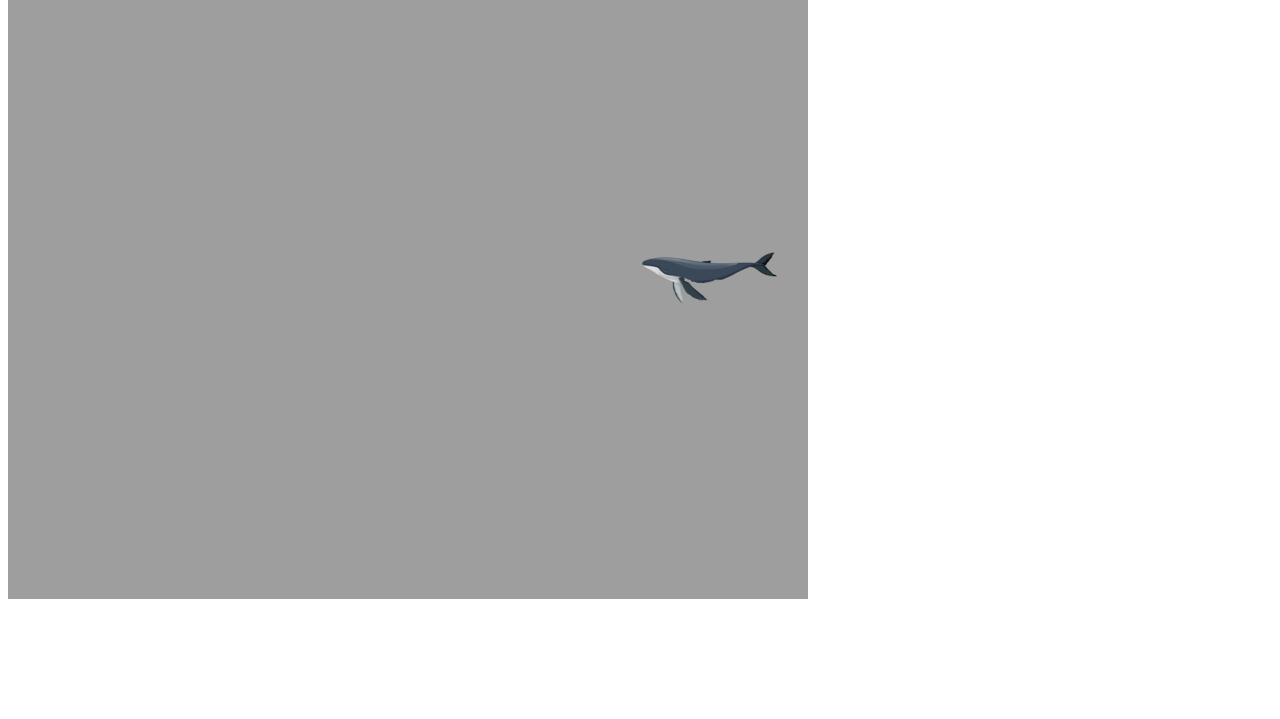
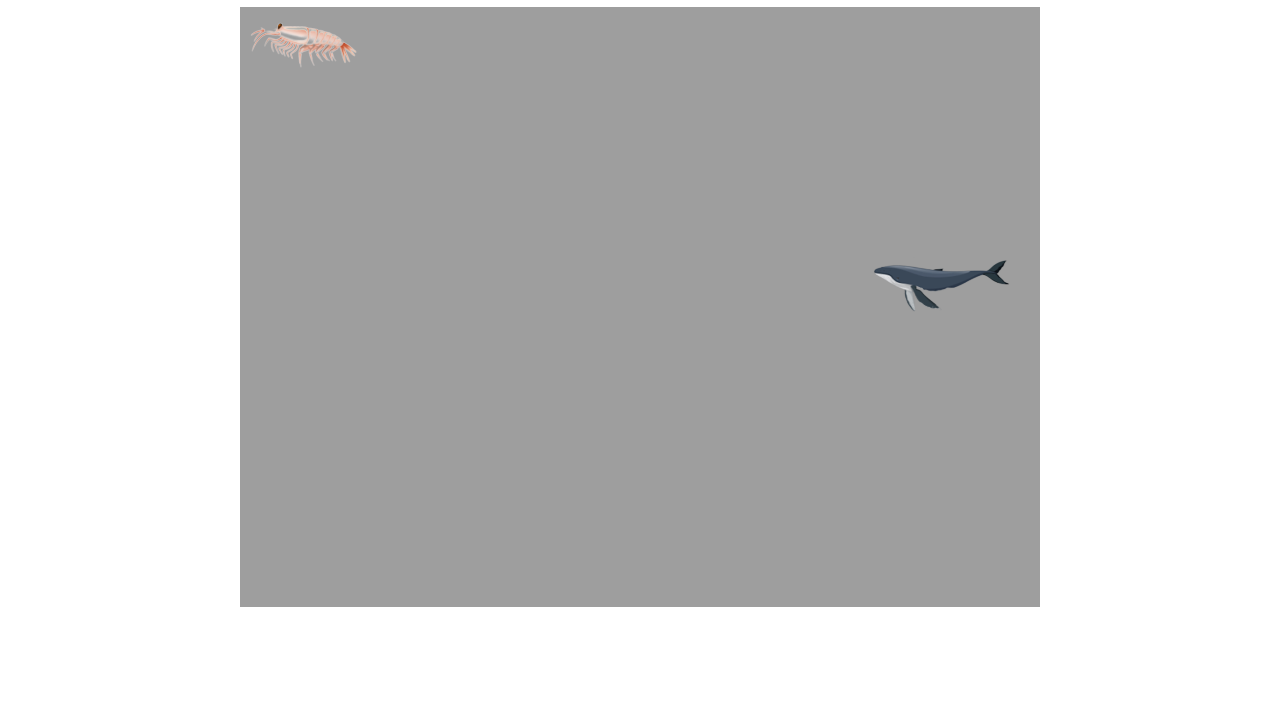
Before and after one commit to mmrector8/Henry-the-Humpback-Game, a website built with webpack: page index.html in a window 1280 px wide. Shown: the part 81-800 px from the top of the page. Built offline with nearby package versions, Linux system fonts and the light colour scheme.

Commit message:
One krill added to page

```diff
--- a/index.html
+++ b/index.html
@@ -12,6 +12,9 @@
     <div class="title" id = "title">
         <h1> Henry, the Humpback Whale Game</h1>
     </div>
-    <canvas id="game-canvas" width="800" height = "600"> </canvas>
+    <div class = "canvas">
+        <canvas id="game-canvas" width="800" height="600"> </canvas>
+    </div>
+
 </body>
 </html>
--- a/src/index.scss
+++ b/src/index.scss
@@ -0,0 +1,5 @@
+.title, .canvas {
+    display: flex;
+    justify-content: center;
+    align-items: center;
+}
--- a/src/scripts/game_view.js
+++ b/src/scripts/game_view.js
@@ -1,5 +1,6 @@
 import Game from "./game.js"
 import Henry from "./henry.js"
+import Krill from "./krill.js";
 
 const CANVAS_WIDTH = 800;
 const CANVAS_HEIGHT = 600;
@@ -15,6 +16,7 @@ export default class GameView{
         this.game = new Game(ctx);
         this.ctx = ctx;
         this.henry = new Henry(CANVAS_WIDTH, CANVAS_HEIGHT, ctx);
+        this.krill = new Krill(CANVAS_WIDTH, CANVAS_HEIGHT, ctx)
         this.animate();
     }
 
@@ -24,10 +26,9 @@ export default class GameView{
         //this.ctx.drawImage(background, 0, 0 , CANVAS_WIDTH, CANVAS_HEIGHT)
         //this.game.animateBackground()
         this.henry.animateHenry();
+        this.krill.animateKrill();
         requestAnimationFrame(this.animate.bind(this))
     }
 
-    animateBackground(){
 
-    }
 }
--- a/src/scripts/henry.js
+++ b/src/scripts/henry.js
@@ -64,10 +64,10 @@ export default class Henry {
     }
 
     moveVerticallyDown() {
-        if (this.y < 500) {
+        if (this.y < 450) {
             this.y++;
         } else {
-            this.y = 500;
+            this.y = 450;
         }
     requestAnimationFrame(this.moveVerticallyDown.bind(this));
     }
--- /dev/null
+++ b/src/scripts/krill.js
@@ -0,0 +1,31 @@
+const krill = new Image();
+krill.src = './images/krill.png'
+
+export default class Krill {
+    constructor(CANVAS_WIDTH, CANVAS_HEIGHT, ctx){
+        this.ctx = ctx;
+        this.CANVAS_WIDTH = CANVAS_WIDTH;
+        this.CANVAS_HEIGHT = CANVAS_HEIGHT;
+        this.krillWidth = 121;
+        this.krillHeight = 69;
+        this.frameX = 1;
+        this.incrementer = 0;
+        this.y = 0;
+        this.x = 0;
+    }
+
+    animateKrill(){
+        this.ctx.drawImage(krill, (this.frameX * this.krillWidth), this.krillHeight, this.krillWidth, this.krillHeight, this.x, this.y, this.krillWidth, this.krillHeight);
+         if (this.incrementer % 20 === 0) {
+            if (this.frameX < 5) {
+                this.frameX++;
+            } if (this.frameX ===5) {
+                this.frameX =0;
+            }
+        }
+        this.incrementer++
+    }
+
+    //place krill randomly on page in groups
+    //
+}
```
Also changed, not shown: dist/main.css, dist/main.js, images/krill.png (added).
